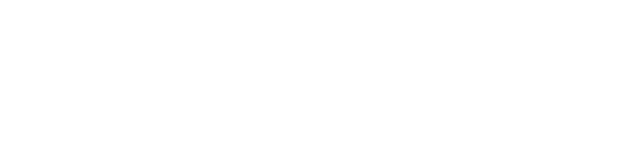
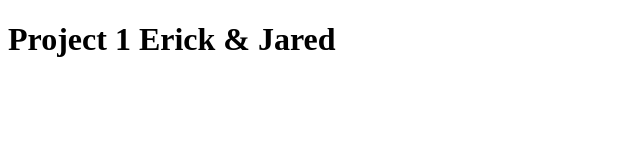
Before and after one commit to jaredlangner-design/group-8-repo, a plain HTML site: page index.html in a window 1280 px wide. Shown: the whole page, without its empty margins (0-640 px from the left). Drawn offline with Linux system fonts and the light colour scheme.

Commit message:
More setup for collaborative website

```diff
--- a/index.html
+++ b/index.html
@@ -3,9 +3,9 @@
 <head>
     <meta charset="UTF-8">
     <meta name="viewport" content="width=device-width, initial-scale=1.0">
-    <title>Document</title>
+    <title>Project 1</title>
 </head>
 <body>
-
+    <h1>Project 1 Erick & Jared</h1>
 </body>
 </html>
```
